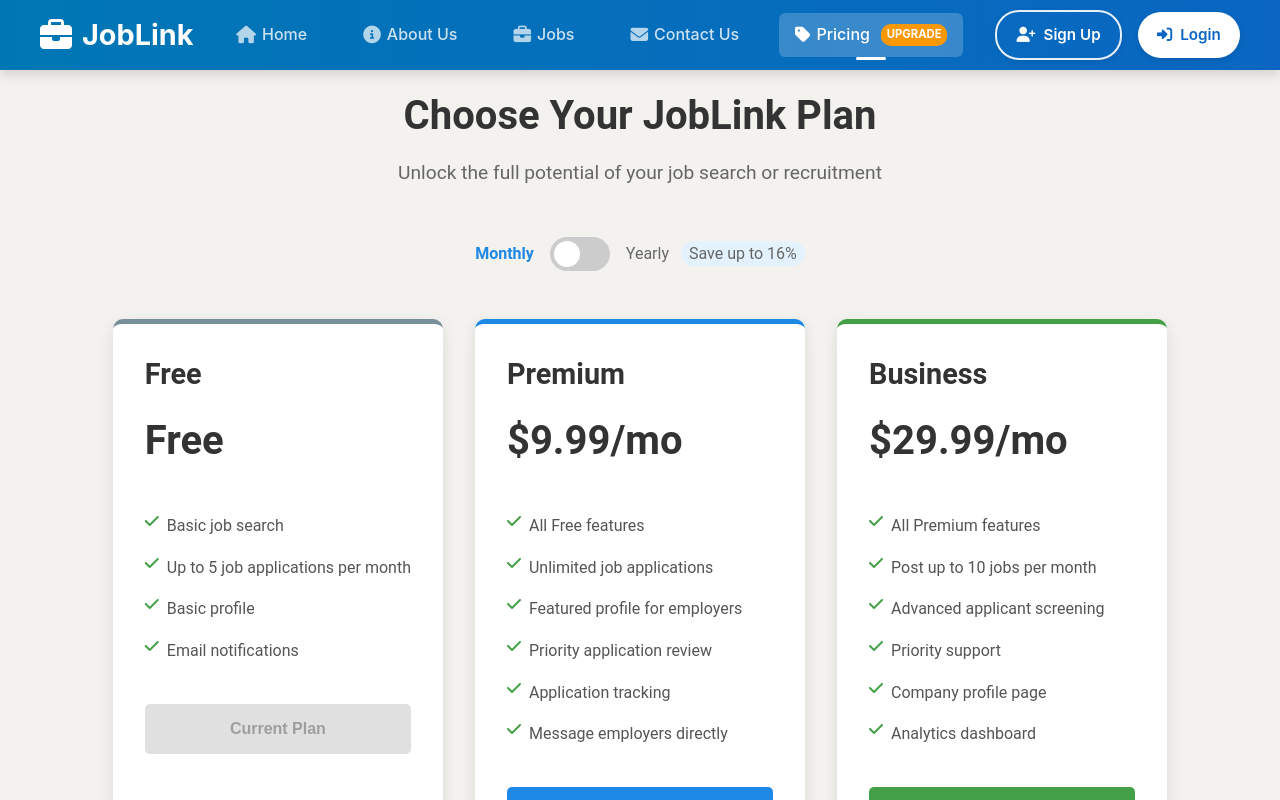
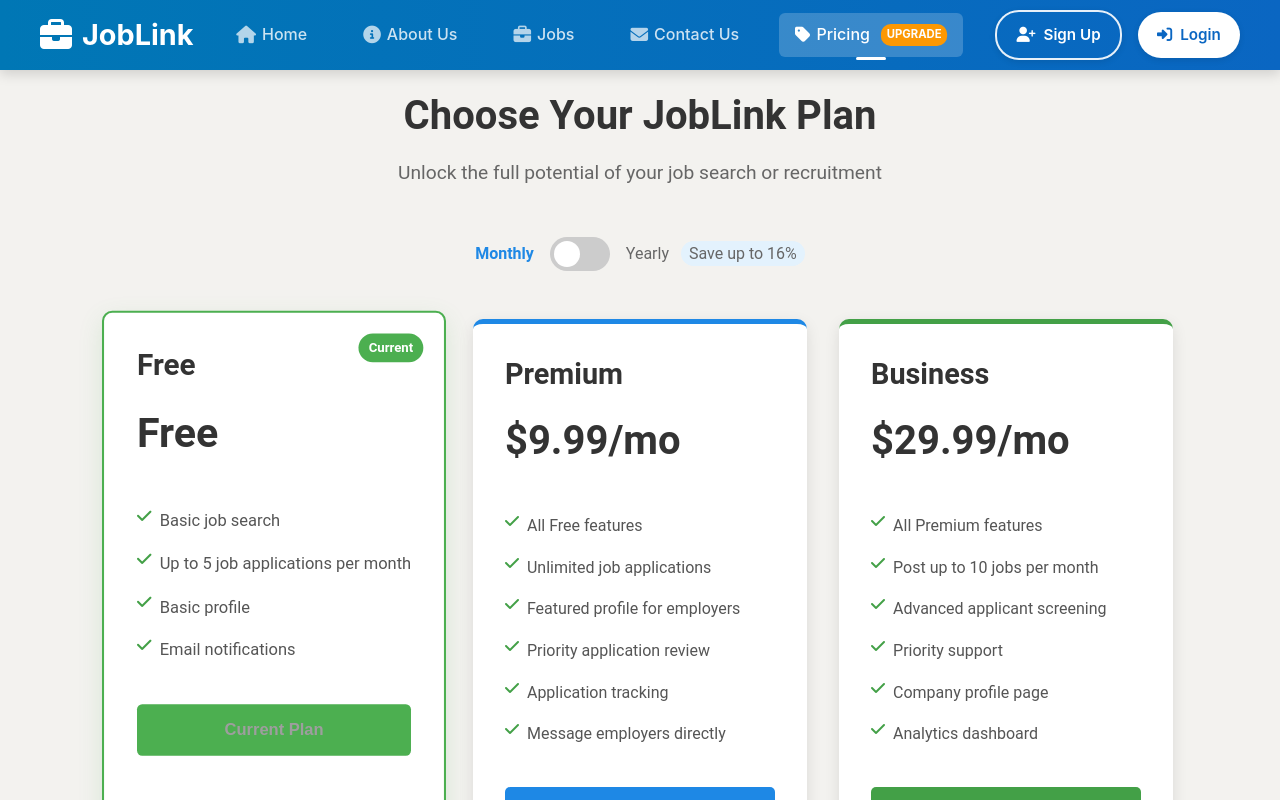
Before and after one commit to Joeykosseifi/JobLink-project, a React (Create React App) app in the folder frontend/: page /pricing in a window 1280 px wide. Shown: the top 800 px of the page. Built offline with nearby package versions, Linux system fonts and the light colour scheme.

Commit message:
Joblink Latest Version

```diff
--- a/frontend/src/components/Pricing.css
+++ b/frontend/src/components/Pricing.css
@@ -491,3 +491,39 @@
     grid-template-columns: repeat(3, 90%);
   }
 }
+
+/* Add a current plan badge and styling */
+.current-plan-badge {
+  background-color: #4caf50;
+  color: white;
+  padding: 4px 10px;
+  border-radius: 20px;
+  font-size: 0.8rem;
+  font-weight: 600;
+  position: absolute;
+  top: 20px;
+  right: 20px;
+}
+
+/* Highlight the current plan card */
+.pricing-card.current-plan {
+  border: 2px solid #4caf50;
+  transform: scale(1.03);
+  box-shadow: 0 8px 24px rgba(76, 175, 80, 0.15);
+}
+
+.pricing-card {
+  position: relative; /* For positioning the badge */
+}
+
+/* Style for current plan button */
+.upgrade-button.current {
+  background-color: #4caf50 !important;
+  cursor: default;
+}
+
+/* Hover effect for current plan card */
+.pricing-card.current-plan:hover {
+  transform: scale(1.03);
+  box-shadow: 0 8px 24px rgba(76, 175, 80, 0.2);
+}
--- a/frontend/src/components/Pricing.js
+++ b/frontend/src/components/Pricing.js
@@ -1,4 +1,4 @@
-import React, { useState } from 'react';
+import React, { useState, useEffect } from 'react';
 import { useNavigate } from 'react-router-dom';
 import { useNotification } from './NotificationContext';
 import './Pricing.css';
@@ -8,9 +8,27 @@
   // eslint-disable-next-line no-unused-vars
   const [selectedPlan, setSelectedPlan] = useState(null);
   const [expandedFaqs, setExpandedFaqs] = useState([0, 1, 2, 3]); // All expanded by default
+  const [currentPlan, setCurrentPlan] = useState('free'); // Default to free plan
   const navigate = useNavigate();
   const { showNotification } = useNotification();
   const isLoggedIn = localStorage.getItem('token') !== null;
+
+  // Get the current user's subscription plan from localStorage
+  useEffect(() => {
+    if (isLoggedIn) {
+      const userData = localStorage.getItem('user');
+      if (userData) {
+        try {
+          const user = JSON.parse(userData);
+          if (user.subscriptionPlan) {
+            setCurrentPlan(user.subscriptionPlan);
+          }
+        } catch (error) {
+          console.error('Error parsing user data:', error);
+        }
+      }
+    }
+  }, [isLoggedIn]);
 
   const plans = {
     free: {
@@ -65,8 +83,8 @@
       return;
     }
 
-    if (plan === 'free') {
-      showNotification('You are already on the Free plan', 'info');
+    if (plan === currentPlan) {
+      showNotification(`You are already on the ${plans[plan].name} plan`, 'info');
       return;
     }
 
@@ -104,6 +122,19 @@
     return savings.toFixed(2);
   };
 
+  // Get button text based on current plan
+  const getButtonText = (planKey) => {
+    if (planKey === currentPlan) {
+      return 'Current Plan';
+    }
+    return plans[planKey].cta;
+  };
+
+  // Get button disabled state based on current plan
+  const isButtonDisabled = (planKey) => {
+    return planKey === currentPlan;
+  };
+
   return (
     <div className="pricing-container">
       <h1 className="pricing-title">Choose Your JobLink Plan</h1>
@@ -126,9 +157,10 @@
 
       <div className="pricing-cards">
         {Object.entries(plans).map(([key, plan]) => (
-          <div key={key} className={`pricing-card ${plan.color}`}>
+          <div key={key} className={`pricing-card ${plan.color} ${key === currentPlan ? 'current-plan' : ''}`}>
             <div className="plan-header">
               <h2>{plan.name}</h2>
+              {key === currentPlan && <span className="current-plan-badge">Current</span>}
               <div className="plan-price">
                 <span className="price">{getPriceDisplay(plan)}</span>
                 {billingCycle === 'yearly' && getSavingsAmount(plan) && (
@@ -146,11 +178,11 @@
             </ul>
 
             <button
-              className={`upgrade-button ${plan.color}`}
+              className={`upgrade-button ${plan.color} ${key === currentPlan ? 'current' : ''}`}
               onClick={() => handleSelectPlan(key)}
-              disabled={key === 'free'}
+              disabled={isButtonDisabled(key)}
             >
-              {plan.cta}
+              {getButtonText(key)}
             </button>
           </div>
         ))}
```
Also changed, not shown: 2 other files (tests, documents, lock files or other folders).
